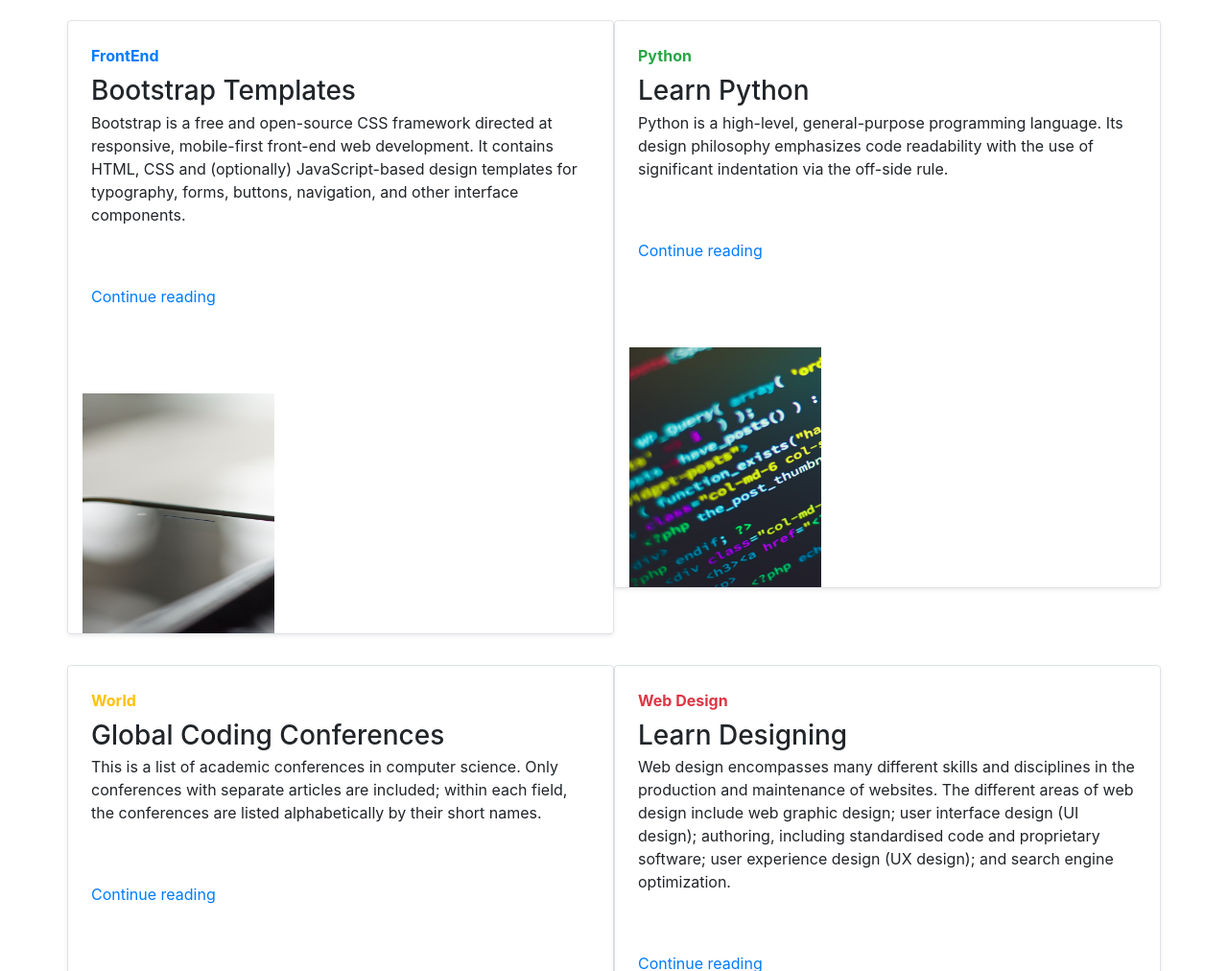
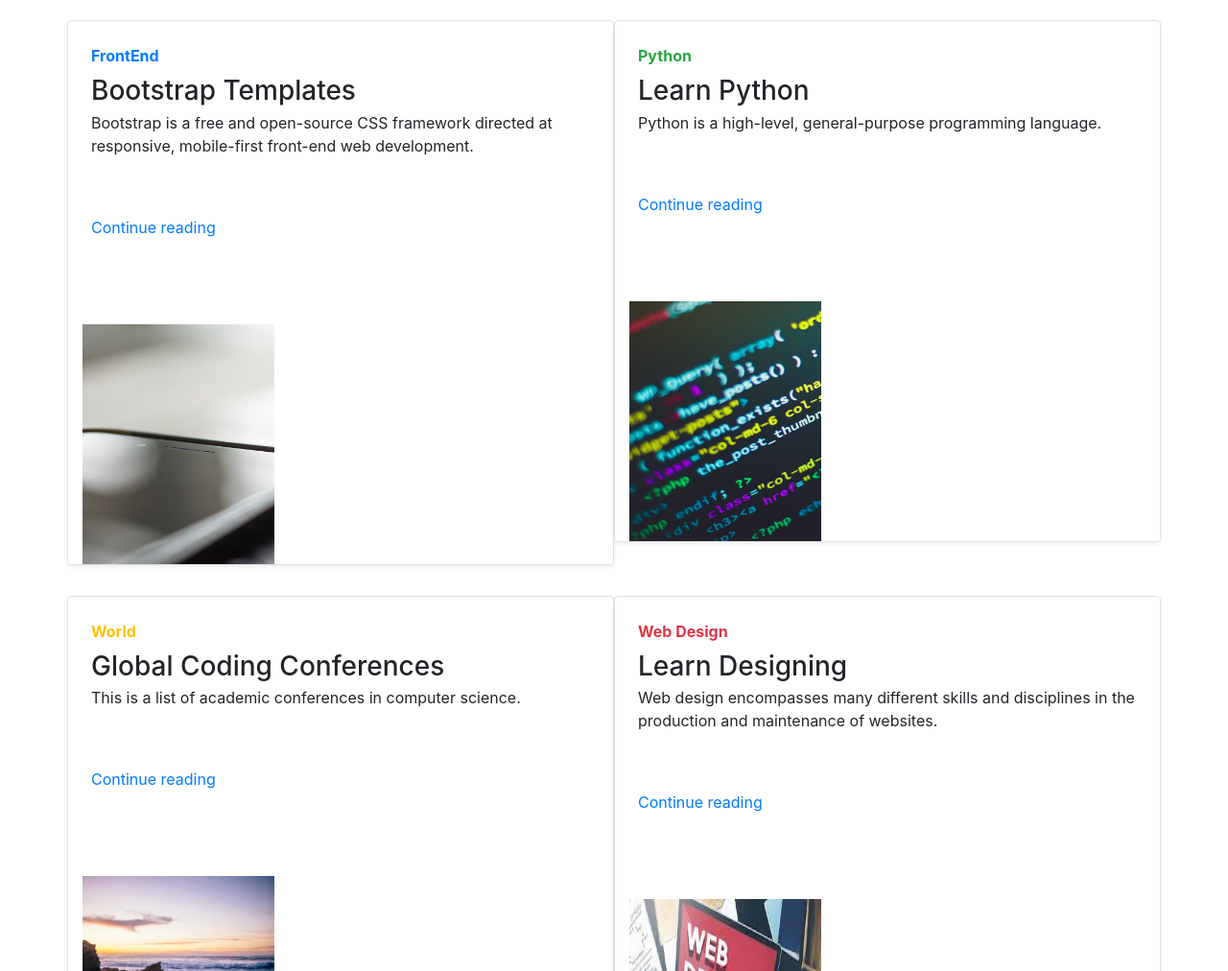
Before and after one commit to Shubhangani26/iCoderBootstrap, a plain HTML site: page index.html in a window 1280 px wide. Shown: the part 459-1471 px from the top of the page at 96% size. Drawn offline with nearby package versions, Linux system fonts and the light colour scheme.

Commit message:
Update index.html

```diff
--- a/index.html
+++ b/index.html
@@ -192,7 +192,7 @@
                   <strong class="d-inline-block mb-2 text-primary">FrontEnd</strong>
                   <h3 class="mb-0">Bootstrap Templates </h3>
                   <div class="mb-1 text-body-secondary"></div>
-                  <p class="card-text mb-auto">Bootstrap is a free and open-source CSS framework directed at responsive, mobile-first front-end web development. It contains HTML, CSS and (optionally) JavaScript-based design templates for typography, forms, buttons, navigation, and other interface components.
+                  <p class="card-text mb-auto">Bootstrap is a free and open-source CSS framework directed at responsive, mobile-first front-end web development.
           </p>
                   <a href="https://en.wikipedia.org/wiki/Bootstrap_(front-end_framework)" class="icon-link gap-1 icon-link-hover stretched-link">
                     Continue reading
@@ -210,7 +210,7 @@
                   <strong class="d-inline-block mb-2 text-success">Python</strong>
                   <h3 class="mb-0">Learn Python</h3>
                   <div class="mb-1 text-body-secondary"></div>
-                  <p class="mb-auto">Python is a high-level, general-purpose programming language. Its design philosophy emphasizes code readability with the use of significant indentation via the off-side rule.</p>
+                  <p class="mb-auto">Python is a high-level, general-purpose programming language. </p>
                   <a href="https://en.wikipedia.org/wiki/Python_(programming_language)" class="icon-link gap-1 icon-link-hover stretched-link">
                     Continue reading
                     <svg class="bi"><use xlink:href="#chevron-right"></use></svg>
@@ -229,7 +229,7 @@
                   <strong class="d-inline-block mb-2 text-warning">World</strong>
                   <h3 class="mb-0">Global Coding Conferences </h3>
                   <div class="mb-1 text-body-secondary"></div>
-                  <p class="card-text mb-auto">This is a list of academic conferences in computer science. Only conferences with separate articles are included; within each field, the conferences are listed alphabetically by their short names.</p>
+                  <p class="card-text mb-auto">This is a list of academic conferences in computer science. </p>
                   <a href="https://en.wikipedia.org/wiki/List_of_computer_science_conferences" class="icon-link gap-1 icon-link-hover stretched-link">
                     Continue reading
                     <svg class="bi"><use xlink:href="#chevron-right"></use></svg>
@@ -246,7 +246,7 @@
                   <strong class="d-inline-block mb-2 text-danger">Web Design</strong>
                   <h3 class="mb-0">Learn Designing</h3>
                   <div class="mb-1 text-body-secondary"></div>
-                  <p class="mb-auto">Web design encompasses many different skills and disciplines in the production and maintenance of websites. The different areas of web design include web graphic design; user interface design (UI design); authoring, including standardised code and proprietary software; user experience design (UX design); and search engine optimization.</p>
+                  <p class="mb-auto">Web design encompasses many different skills and disciplines in the production and maintenance of websites.</p>
                   <a href="https://en.wikipedia.org/wiki/Web_design" class="icon-link gap-1 icon-link-hover stretched-link">
                     Continue reading
                     <svg class="bi"><use xlink:href="#chevron-right"></use></svg>
```
